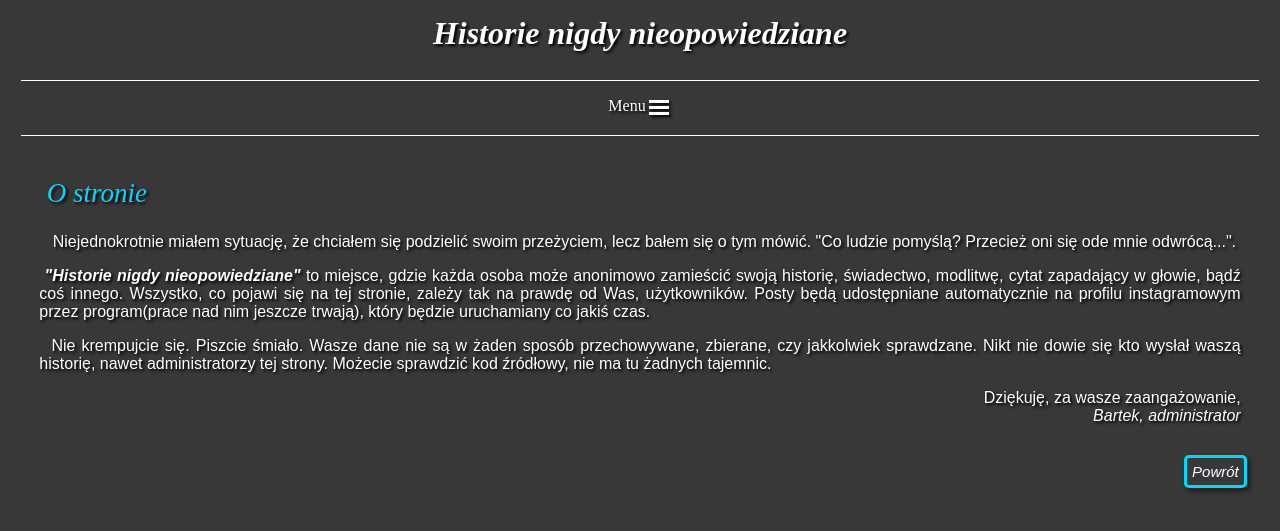
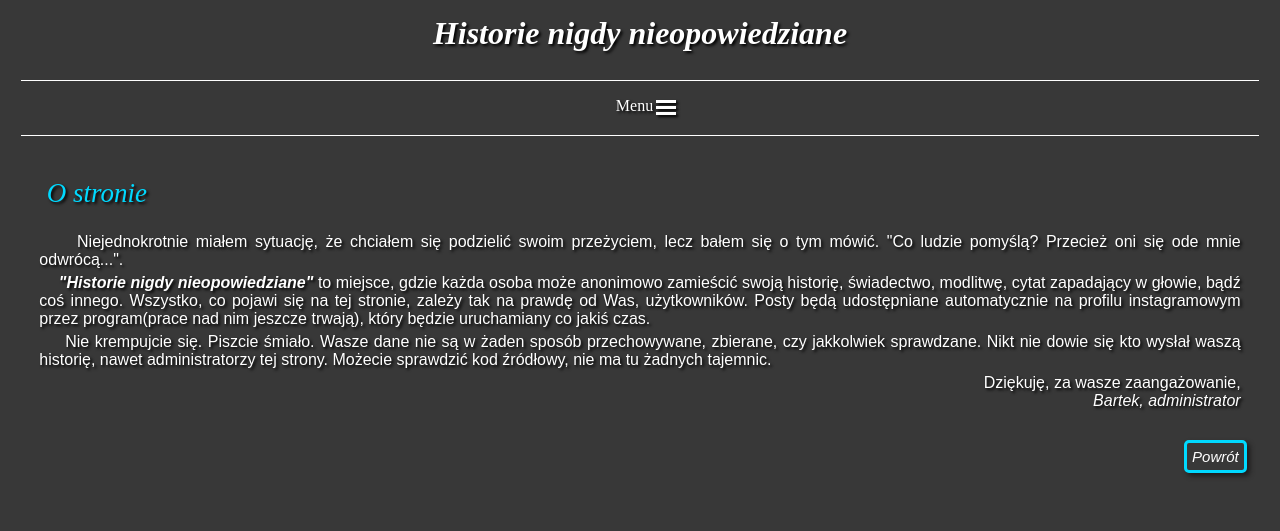
Before and after one commit to Barpotroszek/historie_nigdy_nieopowiedziane, a Flask app: page /about in a window 1280 px wide. Shown: the top 531 px of the page. Run offline with Flask 2, Linux system fonts and the light colour scheme.

Commit message:
Added style for paragraphs

```diff
--- a/static/style.css
+++ b/static/style.css
@@ -27,6 +27,12 @@
     font-style: italic;
     margin: 2%;
     font-size: 17px;
+}
+
+p {
+    margin-bottom: 5px;
+    margin-top: 5px;
+    text-indent: 15px;
 }
 
 a {
```
